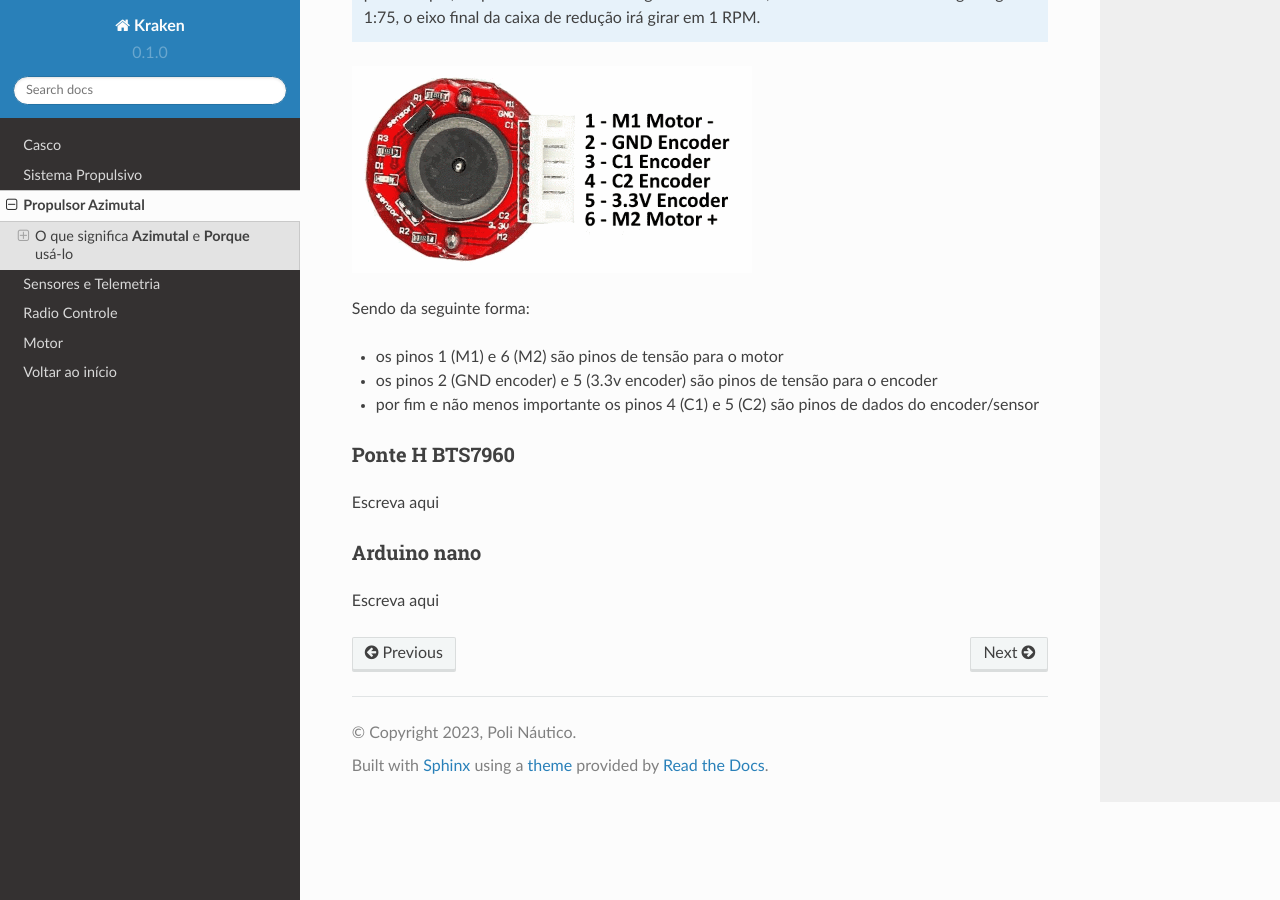
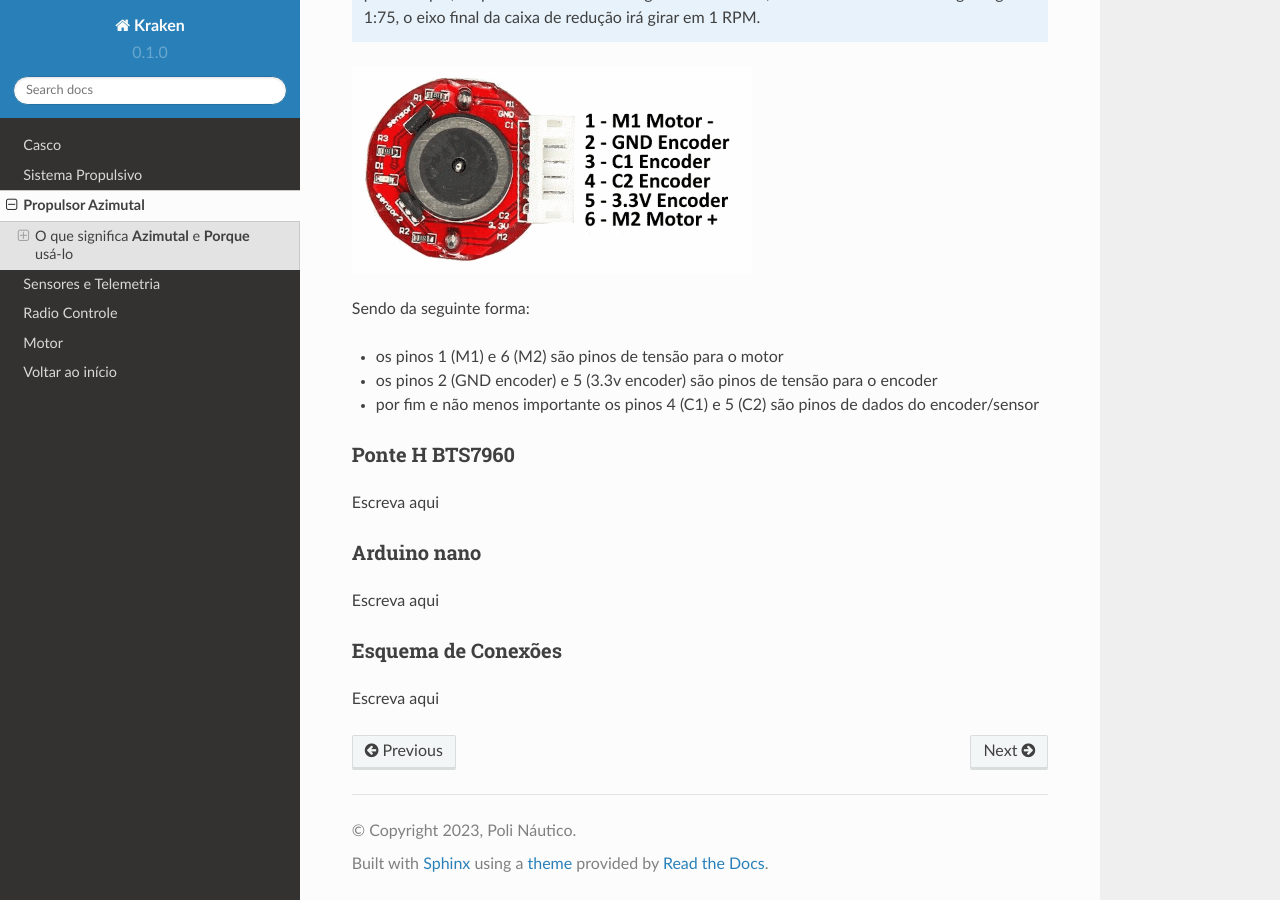
Before and after one commit to polinautico/RTD-Kraken, a Sphinx documentation site: the page built from docs/source/azimutal.rst, in a window 1280 px wide and 900 px high, scrolled down 2088 px. Built offline with Sphinx 7.4.7 and the Read the Docs theme 2.0.0, drawn with Linux system fonts in a browser that asks for light colours.

Commit message:
Update azimutal.rst

```diff
--- a/docs/source/azimutal.rst
+++ b/docs/source/azimutal.rst
@@ -69,3 +69,9 @@ Arduino nano
 ================
 
 Escreva aqui
+
+================
+Esquema de Conexões
+================
+
+Escreva aqui
```
